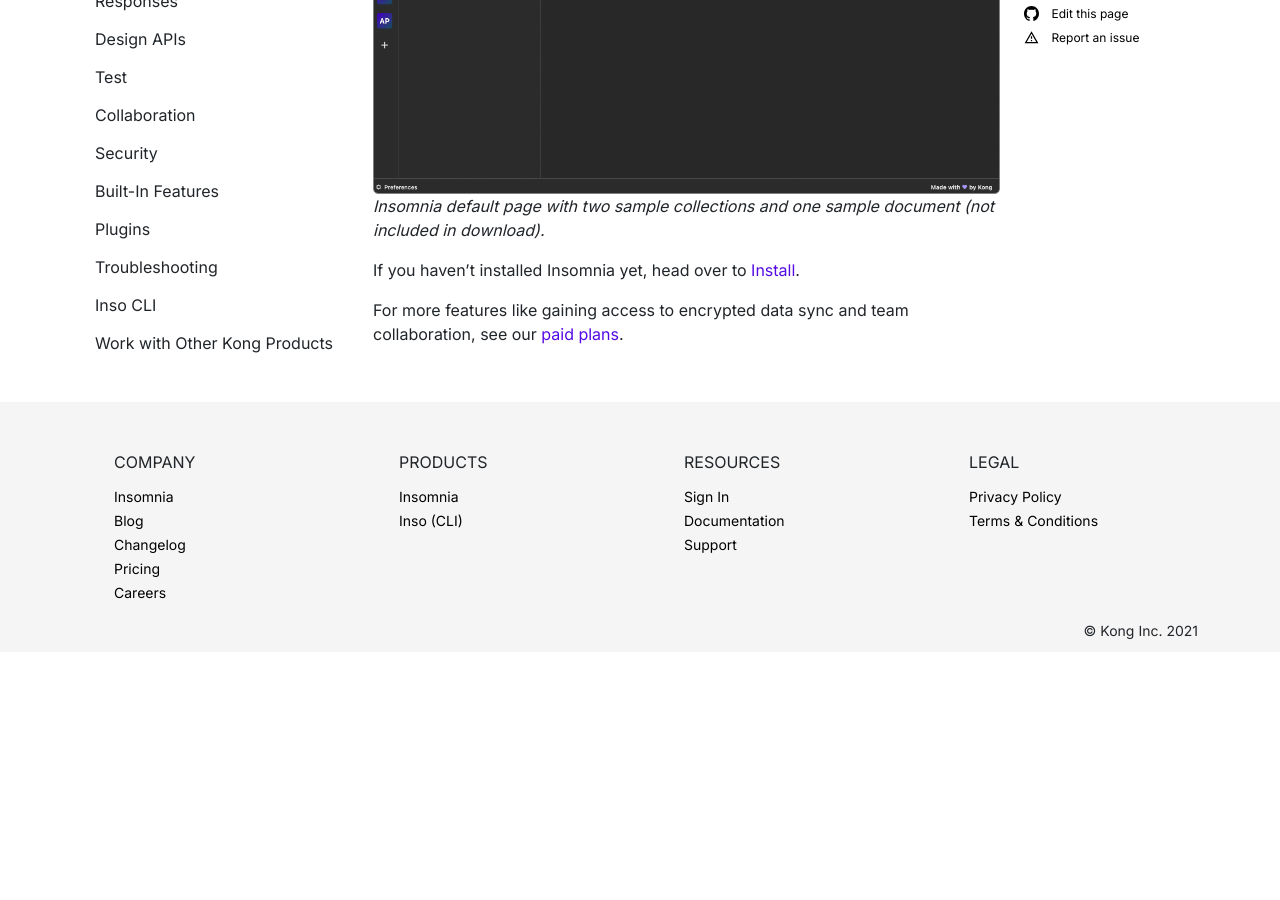
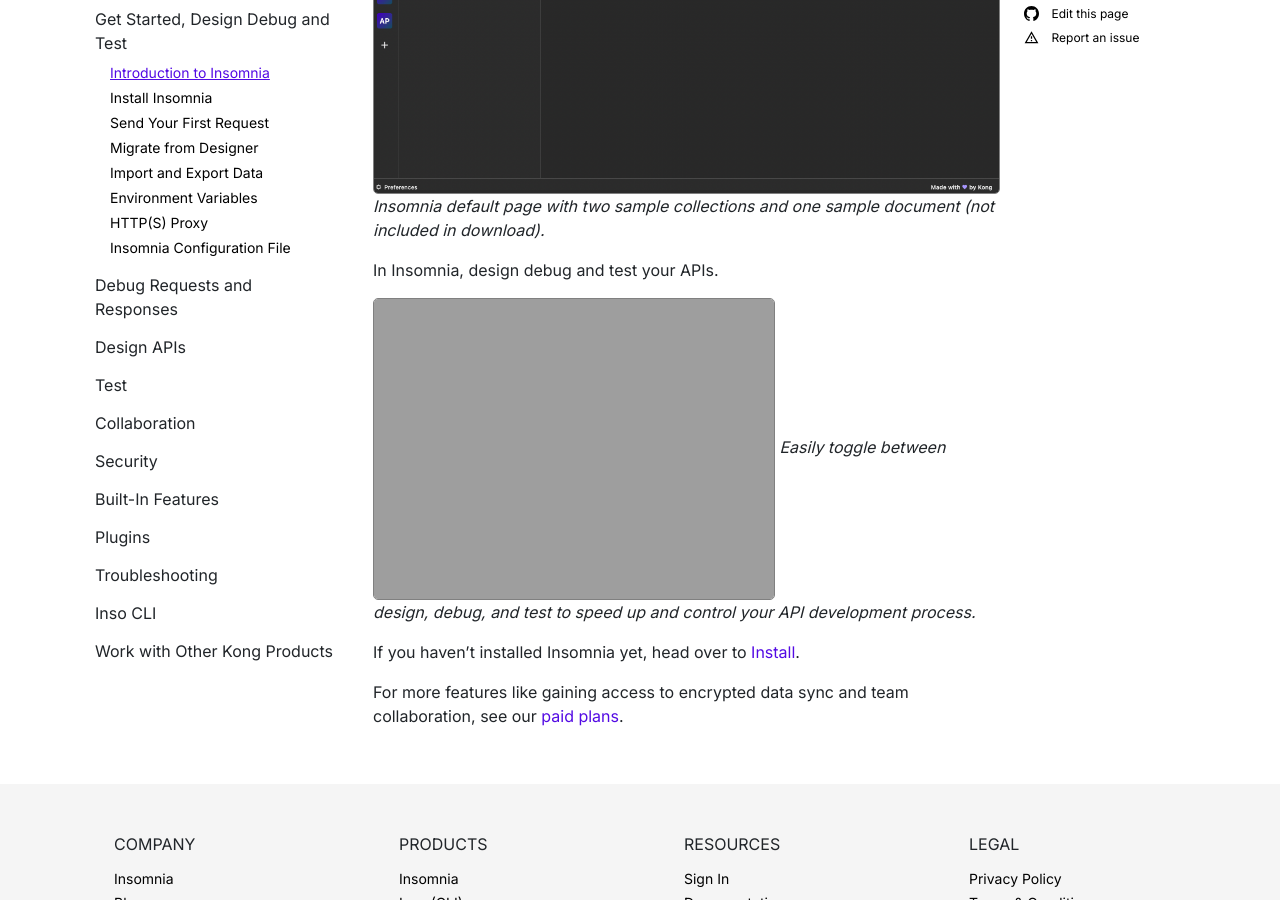
Before and after one commit to Kong/insomnia-docs, a Jekyll site: the page built from docs/insomnia/get-started.md, in a window 1280 px wide and 900 px high, scrolled down 481 px. Built offline with Jekyll 4.4.1, drawn with Linux system fonts in a browser that asks for light colours; comment, search, counter and statistics services are not loaded; before the commit the page ends 1133 px from its top, so only the background shows below that; some of the changed text lies outside the part shown.

Commit message:
try 3 on Nav bar changes

```diff
--- a/docs/_data/main-nav.yaml
+++ b/docs/_data/main-nav.yaml
@@ -1,5 +1,5 @@
 toc:
-  - title: Get Started
+  - title: Get Started, Design Debug and Test
     collapse-id: get-started
     items:
       - title: Introduction to Insomnia
@@ -18,8 +18,6 @@
         url: /insomnia/http-proxy
       - title: Insomnia Configuration File
         url: /insomnia/insomnia-config-file
-  - title: Design, Debug, and Test
-    url: /insomnia/design-debug-test
   - title: Debug Requests and Responses
     collapse-id: debug
     items:
--- a/docs/insomnia/get-started.md
+++ b/docs/insomnia/get-started.md
@@ -10,6 +10,12 @@
 ![Insomnia client homepage with two sample projects](/assets/images/entry-page.png)
 _Insomnia default page with two sample collections and one sample document (not included in download)._
 
+
+In Insomnia, design debug and test your APIs.
+
+![Design, Debug, and Test](!/assets/images/design-debug-test.png)
+_Easily toggle between design, debug, and test to speed up and control your API development process._
+
 If you haven't installed Insomnia yet, head over to [Install](/insomnia/install).
 
 For more features like gaining access to encrypted data sync and team collaboration, see our [paid plans](https://insomnia.rest/pricing).
```
